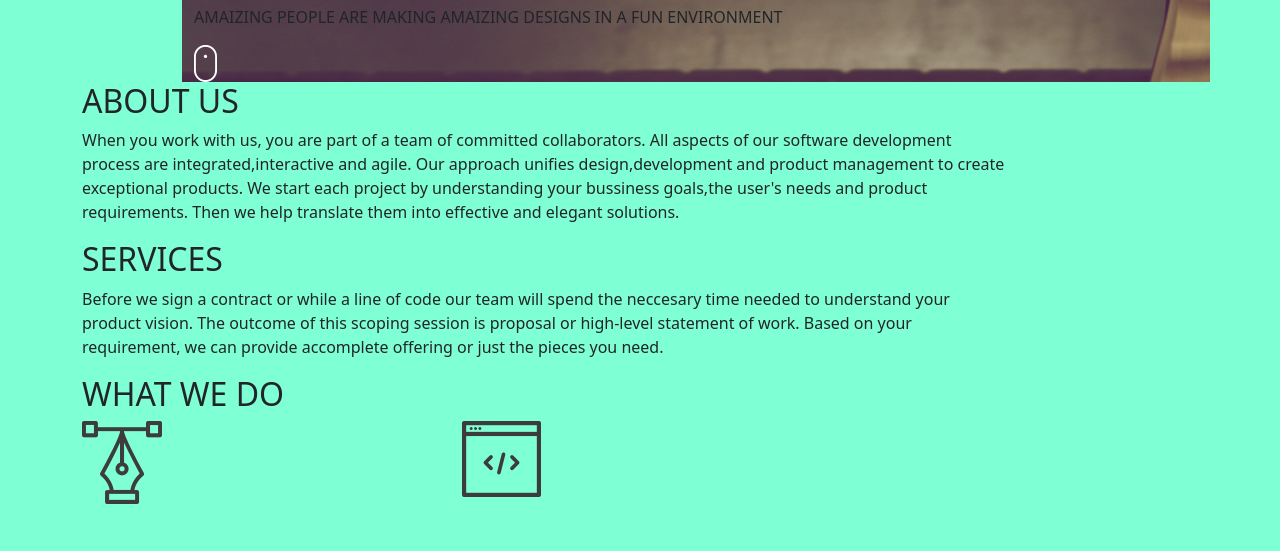
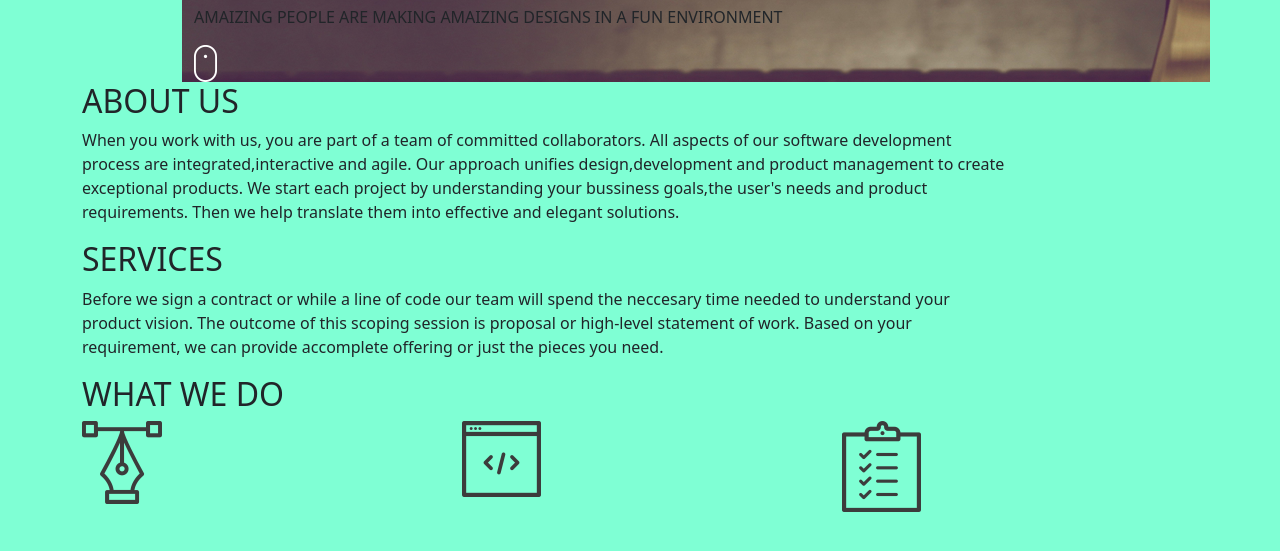
Before and after one commit to Allantoizmughus/Delani-Studio, a plain HTML site: page index.html in a window 1280 px wide. Shown: the part 147-698 px from the top of the page. Drawn offline with nearby package versions, Linux system fonts and the light colour scheme; files whose address does not match are found by name.

Commit message:
Add another image in the 'about' row

```diff
--- a/index.html
+++ b/index.html
@@ -47,7 +47,7 @@
                 <img src="images/services_icons/dev_icon.png">
             </div>
             <div class="col-sm-4">
-                <img src="">
+                <img src="images/services_icons/product_icon.png">
             </div>
         </div>
     </div>
```
